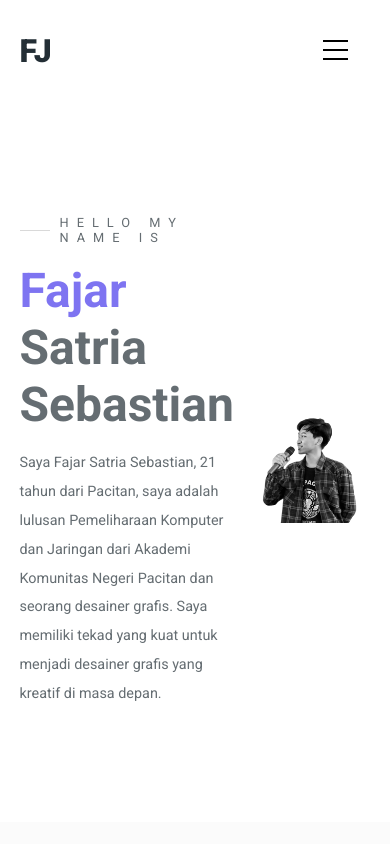
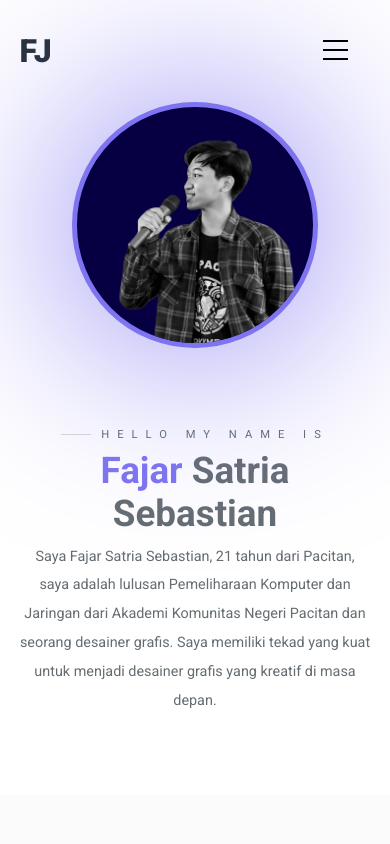
Before and after one commit to faajrrs/portfolio_faajrrs, a plain HTML site: page index.html in a window 390 px wide. Shown: the top 844 px of the page. Drawn offline with Linux system fonts and the light colour scheme.

Commit message:
portfolio

```diff
--- a/scripts/main.js
+++ b/scripts/main.js
@@ -1,7 +1,7 @@
 // Toggles & Responsive Navigation
 const navSlide = () => {
     const burger = document.querySelector(".burger");
-    const navLists = document.querySelector(".nav");
+    const navLists = document.querySelector("nav");
 
     burger.addEventListener("click", () => {
         navLists.classList.toggle("nav-active");
--- a/style/responsive.css
+++ b/style/responsive.css
@@ -63,15 +63,61 @@
     }
 
     .section-title {
-        font-size: 1.6rem;
+        font-size: 1.8rem;
         margin: 0.6rem 0 2.5rem;
     }
 
     .pre-title {
         font-size: 0.8rem;
     }
+
+    /* Hero Section */
+    #hero {
+        grid-template-columns: 1fr;
+        height: fit-content;
+    }
+
+    .hero-right {
+        order: -1;
+        margin-bottom: 5rem;
+    }
+
+    .hero-right img {
+        width: 70%;
+    }
+
+    .hero-left {
+        text-align: center;
+        padding-bottom: 5rem;
+    }
+
+    .hero-left .pre-title {
+        margin: 0 auto;
+    }
+
+    .hero-name {
+        font-size: 2.3rem;
+        margin-bottom: 0.5rem;
+    }
+
+    /* Skills Section */
+    .skills-grid {
+        gap: 1rem;
+    }
+
+    /* Footer Section */
+    footer {
+        padding: 2rem 0;
+    }
 }
 
 @media screen and (max-width: 640px) {
+    /* Titles */
+    .section-title {
+        font-size: 1.3rem;
+    }
 
+    .pre-title {
+        font-size: 0.7rem;
+    }
 }
--- a/style/style.css
+++ b/style/style.css
@@ -14,6 +14,7 @@
 
     --primaryIconColor: #7e74f1;
     --primaryIconColorHover: #5d51e8;
+    --primaryAvatar: #060042;
 
     --sectionPadding: 6rem 0;
 
@@ -177,6 +178,11 @@ nav ul li a {
 
 .hero-right img {
     width: 90%;
+    border-radius: 50%;
+    object-fit: cover;
+    border: 5px solid var(--primaryIconColor);
+    filter: drop-shadow(0 0 100px var(--primaryIconColor));
+    background-color: var(--primaryAvatar);
 }
 
 .hero-right {
@@ -342,7 +348,7 @@ nav ul li a {
     margin-top: 25px;
 }
 
-.skills-right {
+.skills-right ul {
     line-height: 2rem;
     padding: 0 1rem;
 }
```
Also changed, not shown: 1 other file.
